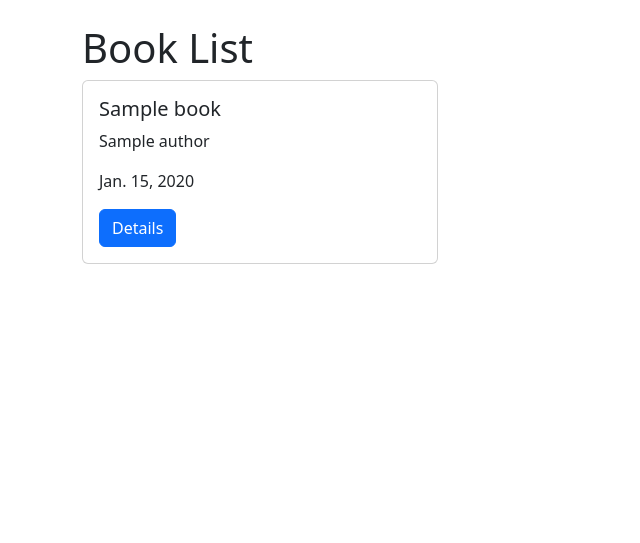
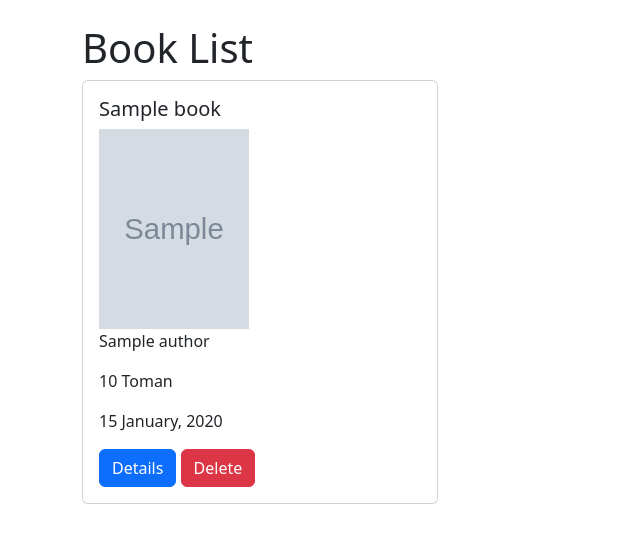
Before and after one commit to mobinghoveoud/django-course, a Django app: page /books/ in a window 1280 px wide. Shown: the part 56-599 px from the top of the page, without its empty margins (0-640 px from the left). Run offline with Django 4.2, Linux system fonts and the light colour scheme; tables that the repository leaves empty hold one stand-in row (values such as "Sample post"); grey boxes marked "Sample" are stand-in pictures.

Commit message:
Add price and cover to book model

```diff
--- a/books/models.py
+++ b/books/models.py
@@ -11,9 +11,11 @@ class Author(models.Model):
 
 class Book(models.Model):
     title = models.CharField(max_length=200)
-    author = models.ForeignKey(Author, on_delete=models.CASCADE, null=True, blank=True)
+    author = models.ForeignKey(Author, on_delete=models.CASCADE)
+    price = models.DecimalField(max_digits=9, decimal_places=0)
     description = models.TextField()
     publication_date = models.DateField()
+    cover = models.ImageField(upload_to="media/books/")
 
     def __str__(self):
         return self.title
--- a/books/urls.py
+++ b/books/urls.py
@@ -1,10 +1,11 @@
 from django.urls import path
 
-from books.views import books_list, detail
+from books.views import books_list, detail, delete
 
 app_name = "books"
 
 urlpatterns = [
     path("", books_list, name="list"),
-    path("<int:book_id>/", detail, name="detail")
+    path("<int:book_id>/", detail, name="detail"),
+    path("<int:book_id>/delete/", delete, name="delete")
 ]
--- a/books/views.py
+++ b/books/views.py
@@ -1,4 +1,4 @@
-from django.shortcuts import render
+from django.shortcuts import get_object_or_404, redirect, render
 
 from books.models import Book
 
@@ -13,3 +13,10 @@ def detail(request, book_id):
     book = Book.objects.get(pk=book_id)
 
     return render(request, "books/detail.html", {"book": book})
+
+
+def delete(request, book_id):
+    book = get_object_or_404(Book, pk=book_id)
+    book.delete()
+
+    return redirect("books:list")
--- a/project/settings.py
+++ b/project/settings.py
@@ -118,3 +118,7 @@ STATIC_URL = 'static/'
 # https://docs.djangoproject.com/en/4.2/ref/settings/#default-auto-field
 
 DEFAULT_AUTO_FIELD = 'django.db.models.BigAutoField'
+
+# Media
+MEDIA_URL = "media/"
+MEDIA_ROOT = BASE_DIR / "media"
--- a/project/urls.py
+++ b/project/urls.py
@@ -14,6 +14,8 @@ Including another URLconf
     1. Import the include() function: from django.urls import include, path
     2. Add a URL to urlpatterns:  path('blog/', include('blog.urls'))
 """
+from django.conf import settings
+from django.conf.urls.static import static
 from django.contrib import admin
 from django.urls import path, include
 
@@ -21,3 +23,5 @@ urlpatterns = [
     path('admin/', admin.site.urls),
     path("books/", include("books.urls"))
 ]
+
+urlpatterns += static(settings.MEDIA_URL, document_root=settings.MEDIA_ROOT)
--- a/templates/books/detail.html
+++ b/templates/books/detail.html
@@ -10,8 +10,10 @@
         <div class="row">
             <div class="col-md-8">
                 <h3>Title: {{ book.title }}</h3>
+                <img src="{{ book.cover.url }}" width="150" height="200">
                 <p>Author name: {{ book.author.name }}</p>
                 <p>Author bio: {{ book.author.bio }}</p>
+                <p>Price: {{ book.price }}</p>
                 <p>Description: {{ book.description }}</p>
                 <p>Publication data: {{ book.publication_date }}</p>
 
--- a/templates/books/list.html
+++ b/templates/books/list.html
@@ -15,9 +15,12 @@
                     <div class="card">
                         <div class="card-body">
                             <h5>{{ book.title }}</h5>
+                            <img src="{{ book.cover.url }}" width="150" height="200">
                             <p>{{ book.author }}</p>
-                            <p>{{ book.publication_date }}</p>
+                            <p>{{ book.price }} Toman</p>
+                            <p>{{ book.publication_date|date:"d F, Y" }}</p>
                             <a href="{% url 'books:detail' book.id %}" class="btn btn-primary">Details</a>
+                            <a href="{% url 'books:delete' book.id %}" class="btn btn-danger">Delete</a>
                         </div>
                     </div>
                 </div>
```
Also changed, not shown: books/migrations/0003_alter_book_author.py (added), books/migrations/0004_book_price.py (added), books/migrations/0005_book_cover.py (added).
